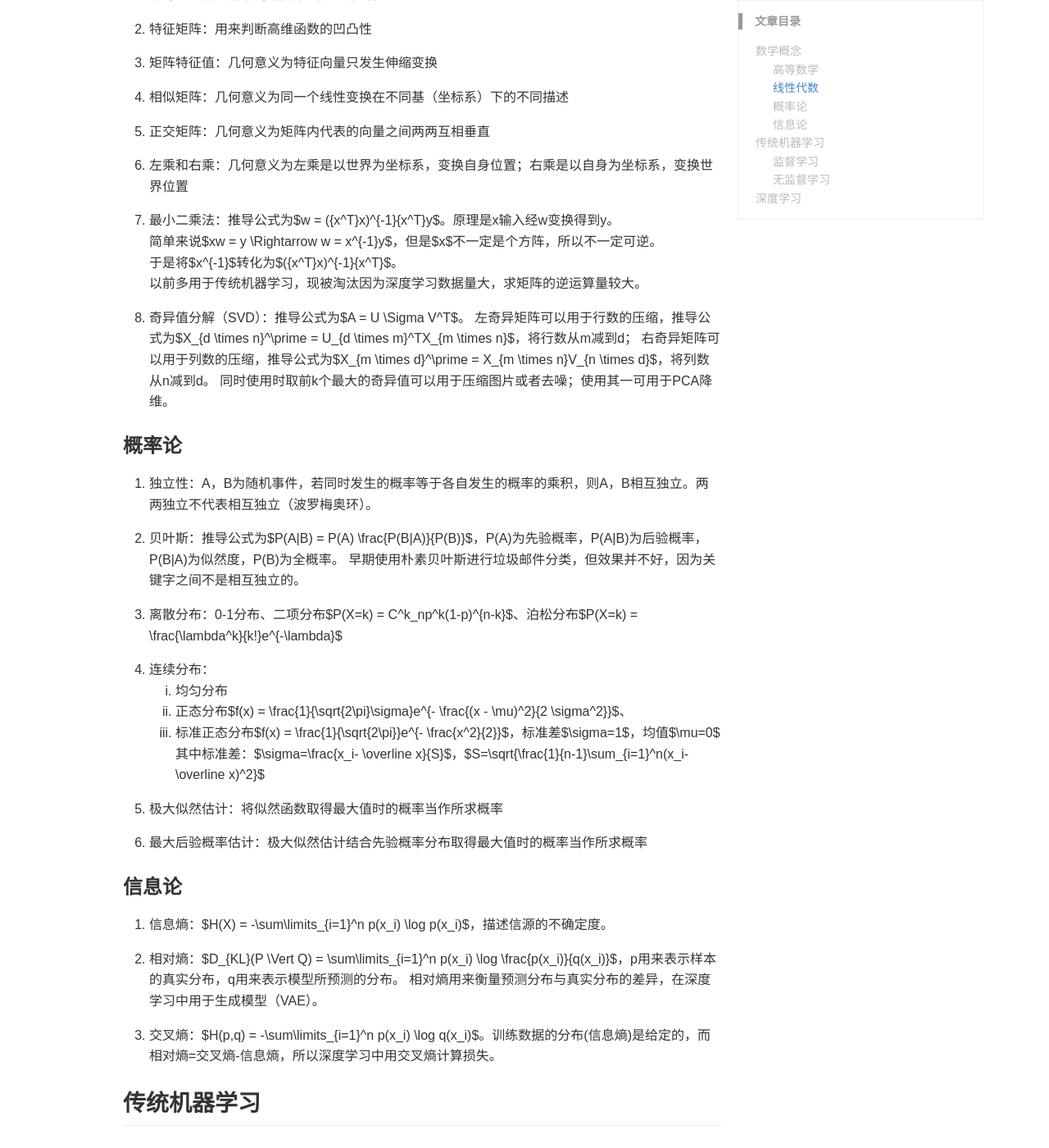
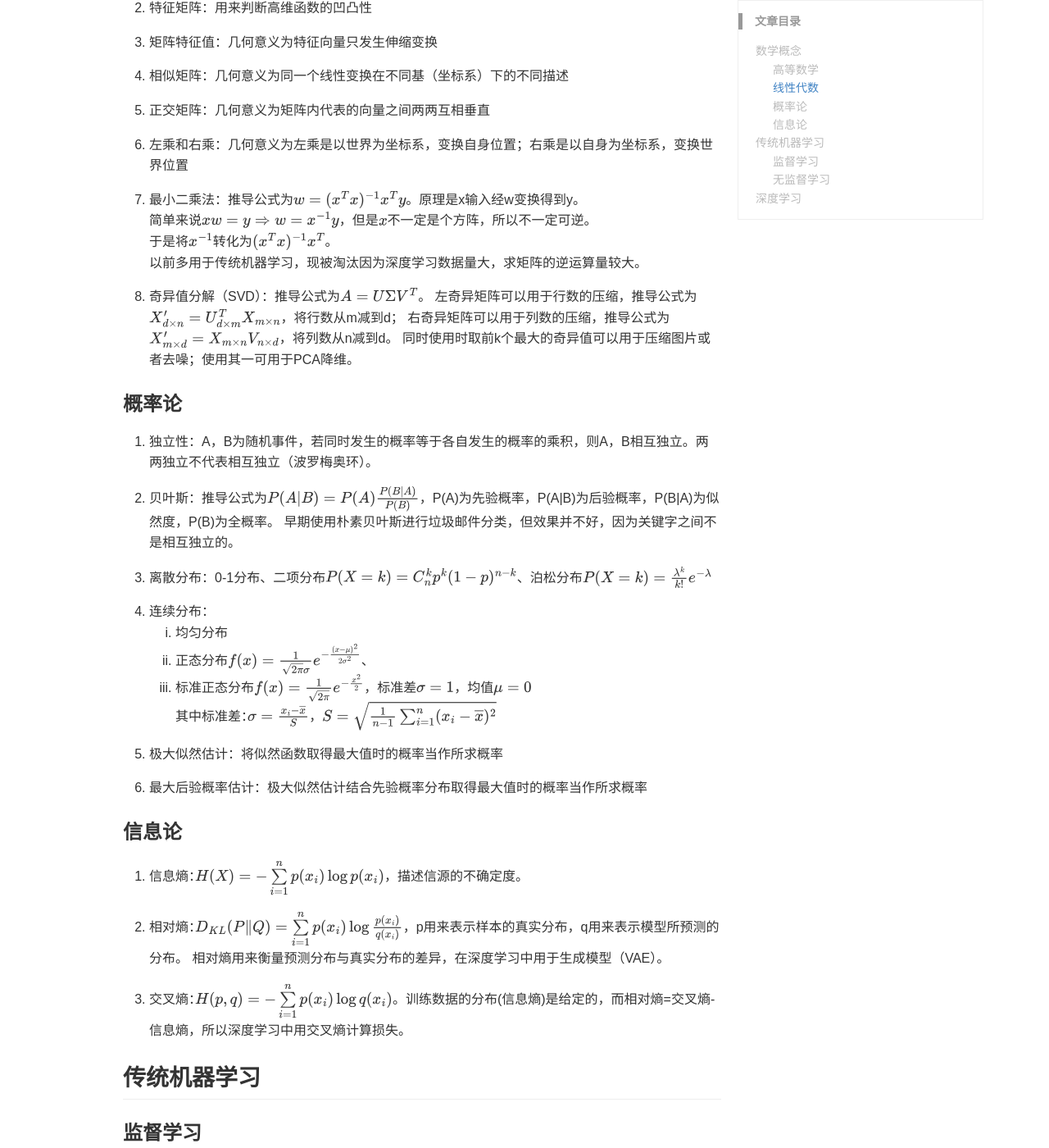
Before and after one commit to AccelYu/AccelYu.github.io, a Jekyll site: the page built from _posts/2020-07-28-machine_learning.md, in a window 1280 px wide and 1400 px high, scrolled down 664 px. Shown: the whole window at 82% size. Built offline with Jekyll 4.4.1, drawn with Linux system fonts in a browser that asks for light colours; some web fonts are replaced; comment, search, counter and statistics services are not loaded; a style sheet for code colours, icons or effects is not loaded; part of the change alters nothing that is shown; some of the changed text lies outside the part shown.

Commit message:
Update footer.html

```diff
--- a/_includes/footer.html
+++ b/_includes/footer.html
@@ -70,7 +70,19 @@
     {% endif %}
 
     {% if page.mathjax %}
-    <script type="text/javascript" src="https://cdn.jsdelivr.net/gh/mathjax/MathJax@2.7.5/MathJax.js?config=TeX-AMS-MML_HTMLorMML"></script>
+    <script>
+    MathJax = {
+      tex: {
+        inlineMath: [['$', '$'], ['\\(', '\\)']]
+      },
+      svg: {
+        fontCache: 'global'
+      }
+    };
+    </script>
+    <script type="text/javascript" id="MathJax-script" async
+      src="https://cdn.jsdelivr.net/npm/mathjax@3/es5/tex-svg.js">
+    </script>
     {% endif %}
 
     {% if page.mindmap %}
```
